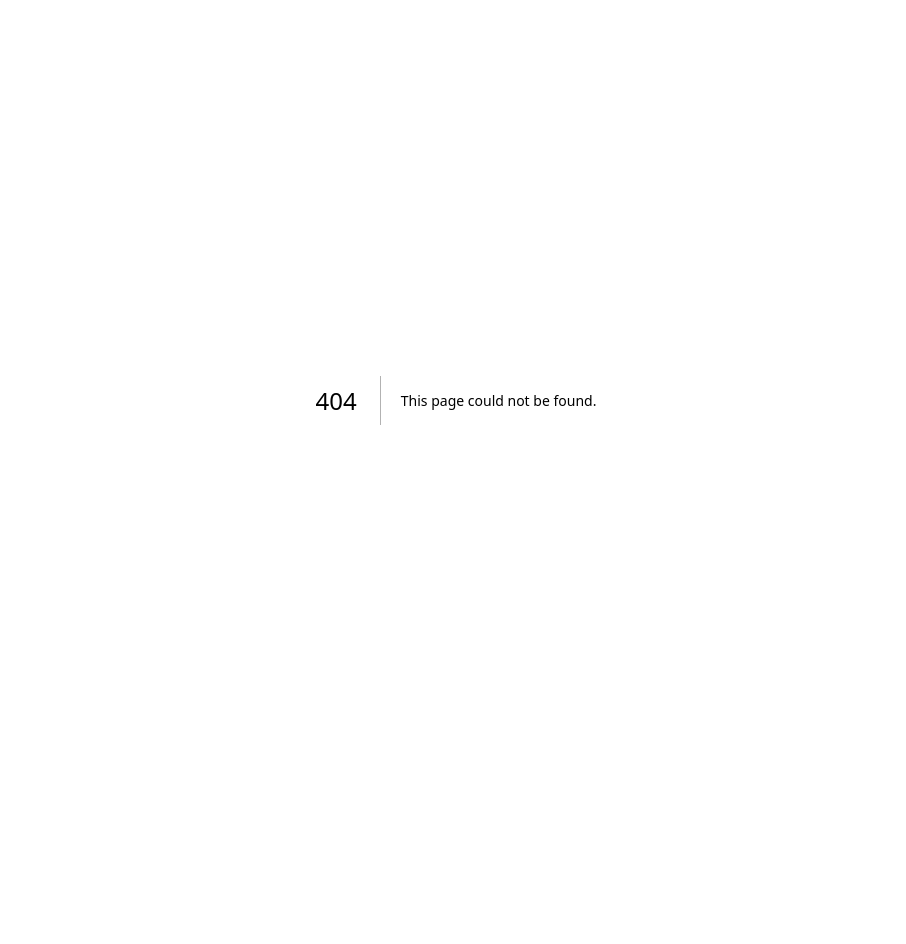
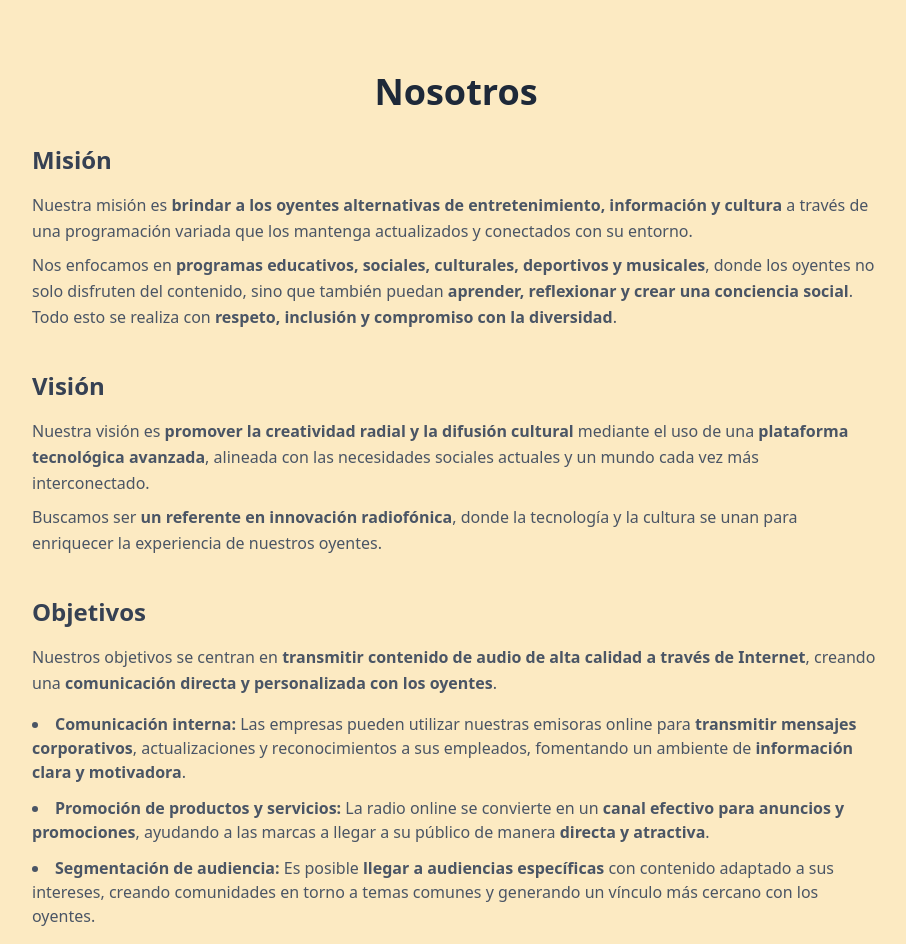
Before and after one commit to PLNSTD/MaxLatinosFM, a Next.js app: page /about in a window 1280 px wide. Before the commit this address had no page. Shown: the top 944 px of the page, without its empty margins (184-1090 px from the left). Before the commit the page ends 800 px from the top, so only its background shows below. Built offline with nearby package versions, Linux system fonts and the light colour scheme.

Commit message:
Added About us page

```diff
--- /dev/null
+++ b/src/app/about/page.tsx
@@ -0,0 +1,114 @@
+import Navbar from "@/app/components/Navbar";
+
+export default function AboutPage() {
+  return (
+    <main className="flex flex-col items-center justify-center min-h-screen bg-primary text-gray-900 p-6">
+      <Navbar />
+      <section className="max-w-4xl mx-auto px-6 py-12">
+        <h1 className="text-4xl font-bold mb-8 text-center text-gray-800">
+          Nosotros
+        </h1>
+
+        {/* Misión */}
+        <div className="mb-10">
+          <h2 className="text-2xl font-semibold mb-4 text-gray-700">Misión</h2>
+          <p className="text-gray-600 leading-relaxed">
+            Nuestra misión es{" "}
+            <strong>
+              brindar a los oyentes alternativas de entretenimiento, información
+              y cultura
+            </strong>{" "}
+            a través de una programación variada que los mantenga actualizados y
+            conectados con su entorno.
+          </p>
+          <p className="text-gray-600 leading-relaxed mt-2">
+            Nos enfocamos en{" "}
+            <strong>
+              programas educativos, sociales, culturales, deportivos y musicales
+            </strong>
+            , donde los oyentes no solo disfruten del contenido, sino que
+            también puedan{" "}
+            <strong>aprender, reflexionar y crear una conciencia social</strong>
+            . Todo esto se realiza con{" "}
+            <strong>respeto, inclusión y compromiso con la diversidad</strong>.
+          </p>
+        </div>
+
+        {/* Visión */}
+        <div className="mb-10">
+          <h2 className="text-2xl font-semibold mb-4 text-gray-700">Visión</h2>
+          <p className="text-gray-600 leading-relaxed">
+            Nuestra visión es{" "}
+            <strong>
+              promover la creatividad radial y la difusión cultural
+            </strong>{" "}
+            mediante el uso de una{" "}
+            <strong>plataforma tecnológica avanzada</strong>, alineada con las
+            necesidades sociales actuales y un mundo cada vez más
+            interconectado.
+          </p>
+          <p className="text-gray-600 leading-relaxed mt-2">
+            Buscamos ser <strong>un referente en innovación radiofónica</strong>
+            , donde la tecnología y la cultura se unan para enriquecer la
+            experiencia de nuestros oyentes.
+          </p>
+        </div>
+
+        {/* Objetivos */}
+        <div className="mb-10">
+          <h2 className="text-2xl font-semibold mb-4 text-gray-700">
+            Objetivos
+          </h2>
+          <p className="text-gray-600 leading-relaxed">
+            Nuestros objetivos se centran en{" "}
+            <strong>
+              transmitir contenido de audio de alta calidad a través de Internet
+            </strong>
+            , creando una{" "}
+            <strong>
+              comunicación directa y personalizada con los oyentes
+            </strong>
+            .
+          </p>
+
+          {/* Lista de objetivos */}
+          <ul className="list-disc list-inside mt-4 space-y-3 text-gray-600">
+            <li>
+              <strong>Comunicación interna:</strong> Las empresas pueden
+              utilizar nuestras emisoras online para{" "}
+              <strong>transmitir mensajes corporativos</strong>, actualizaciones
+              y reconocimientos a sus empleados, fomentando un ambiente de{" "}
+              <strong>información clara y motivadora</strong>.
+            </li>
+            <li>
+              <strong>Promoción de productos y servicios:</strong> La radio
+              online se convierte en un{" "}
+              <strong>canal efectivo para anuncios y promociones</strong>,
+              ayudando a las marcas a llegar a su público de manera{" "}
+              <strong>directa y atractiva</strong>.
+            </li>
+            <li>
+              <strong>Segmentación de audiencia:</strong> Es posible{" "}
+              <strong>llegar a audiencias específicas</strong> con contenido
+              adaptado a sus intereses, creando comunidades en torno a temas
+              comunes y generando un vínculo más cercano con los oyentes.
+            </li>
+            <li>
+              <strong>Mayor interacción:</strong> Nuestras emisoras facilitan la{" "}
+              <strong>interacción constante</strong> entre la radio y los
+              oyentes, permitiendo{" "}
+              <strong>comentarios, solicitudes y participación activa</strong>.
+            </li>
+            <li>
+              <strong>Entretenimiento y educación:</strong> Ofrecemos una{" "}
+              <strong>amplia variedad de contenidos</strong>, desde programas
+              musicales hasta charlas informativas y educativas, logrando un
+              equilibrio entre{" "}
+              <strong>diversión, aprendizaje y desarrollo personal</strong>.
+            </li>
+          </ul>
+        </div>
+      </section>
+    </main>
+  );
+}
--- a/src/app/components/Navbar.tsx
+++ b/src/app/components/Navbar.tsx
@@ -2,27 +2,11 @@
 
 import { useState, useEffect } from "react";
 import Link from "next/link";
+import { usePathname } from "next/navigation";
 
 export default function Navbar() {
+  const pathname = usePathname();
   const [isOpen, setIsOpen] = useState(false);
-
-  useEffect(() => {
-    const navBtn = document.getElementById("dropdownBtn");
-    const dropMenu = document.getElementById("dropdownMenu")!;
-
-    navBtn?.addEventListener("click", () => {
-      dropMenu.classList.toggle("scale-y-0");
-      dropMenu.classList.toggle("scale-y-100");
-      dropMenu.classList.toggle("p-0");
-      dropMenu.classList.toggle("pl-4");
-      dropMenu.classList.toggle("pr-4");
-      dropMenu.classList.toggle("pb-4");
-      dropMenu.classList.toggle("pt-2");
-      dropMenu.classList.toggle("opacity-0");
-      dropMenu.classList.toggle("opacity-100");
-      setIsOpen((c) => !c);
-    });
-  }, []);
 
   return (
     <nav className="fixed top-3 left-3 text-white">
@@ -30,11 +14,14 @@ export default function Navbar() {
         {/* Mobile Hamburger */}
         <button
           id="dropdownBtn"
+          onClick={() => setIsOpen((c) => !c)}
           className={`p-1 md-hidden flex flex-col space-y-1 cursor-pointer rounded-lg
           transition-transform duration-150
           active:scale-120
           hover:scale-140
-          ${isOpen ? "bg-gray-600" : "bg-bg"}`}
+          ${
+            isOpen ? "bg-gray-600" : pathname === "/" ? "bg-bg" : "bg-primary"
+          }`}
         >
           <span className="w-6 h-0.5 bg-white rounded-lg"></span>
           <span className="w-6 h-0.5 bg-white rounded-lg"></span>
@@ -45,25 +32,32 @@ export default function Navbar() {
       {/* Mobile Dropdown */}
       <div
         id="dropdownMenu"
-        className="
-          scale-y-0 opacity-0 p-0
+        className={`
+          ${
+            !isOpen
+              ? "scale-y-0 opacity-0 p-0"
+              : "scale-y-100 opacity-100 pl-4 pr-4 pb-4 pt-2"
+          }
           transform
         transition-all duration-300
 
-        mt-2 flex flex-col space-y-2 bg-gray-600 rounded-md"
+        mt-2 flex flex-col space-y-2 bg-gray-600 rounded-md`}
       >
+        {pathname === "/" ? (
           <Link
             href="/about"
             className="hover:text-gray-300 transition underline underline-offset-2"
           >
-          Vision
+            Nosotros
           </Link>
+        ) : (
           <Link
-          href="/about"
+            href="/"
             className="hover:text-gray-300 transition underline underline-offset-2"
           >
-          Contactos
+            Player
           </Link>
+        )}
       </div>
     </nav>
   );
```
Lines whose indentation alone changed are shown as unchanged.
